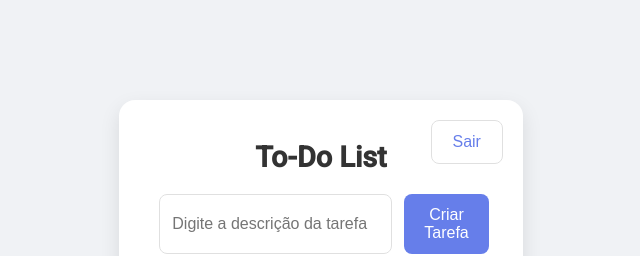
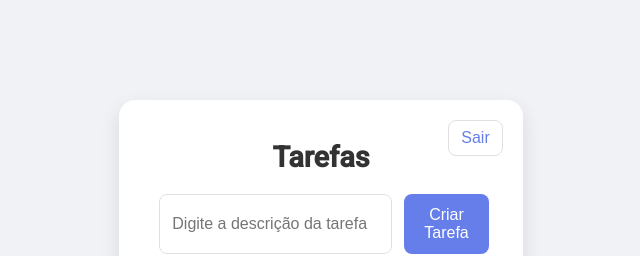
Before and after one commit to alexsander-coder/frontEndAuthDeMaria, a React (Vite) app: page /todo in a window 1280 px wide. Shown: the top 256 px of the page, without its empty margins (319-959 px from the left). Built offline with nearby package versions, Linux system fonts and the light colour scheme; no server answers; sample sign-in values are in the browser's storage.

Commit message:
refactor edit task

```diff
--- a/src/pages/task/ToDoList.css
+++ b/src/pages/task/ToDoList.css
@@ -1,37 +1,16 @@
-@import url('https://fonts.googleapis.com/css2?family=Roboto:wght@300;400;500&display=swap');
-
-* {
-  box-sizing: border-box;
-}
-
-body {
-  margin: 0;
-  font-family: 'Roboto', sans-serif;
-  background: #f0f2f5;
-  display: flex;
-  justify-content: center;
-  align-items: center;
-  min-height: 100vh;
-  position: relative;
-}
-
 .todo-container {
   width: 90%;
   max-width: 600px;
   height: 600px;
-  overflow-y: auto;
-  -ms-overflow-style: none;
-  scrollbar-width: none;
   background: #fff;
   border-radius: 16px;
   box-shadow: 0 8px 20px rgba(0, 0, 0, 0.1);
   padding: 40px;
   margin: 2rem auto;
   position: relative;
-}
-
-.todo-container::-webkit-scrollbar {
-  display: none;
+  display: flex;
+  flex-direction: column;
+  overflow: hidden;
 }
 
 .todo-container h2 {
@@ -43,16 +22,24 @@ body {
 
 .logout-btn {
   background: transparent;
-  border: none;
   color: #667eea;
-  font-size: 0.9rem;
+  font-size: 1rem;
   position: absolute;
   top: 20px;
   right: 20px;
   cursor: pointer;
-  transition: color 0.3s;
+  border: 1px solid #e0e0e0;
+  border-radius: 8px;
+  padding: 8px 12px;
+  transition: background-color 0.3s, color 0.3s;
 }
 
+.logout-btn:hover {
+  background-color: #ff7a7a;
+  color: #fff;
+}
+
+/* Área de input para criar tarefa */
 .task-input {
   display: flex;
   gap: 12px;
@@ -114,6 +101,8 @@ ul {
   list-style: none;
   padding: 0;
   margin: 0;
+  overflow-y: auto;
+  flex-grow: 1;
 }
 
 .task-item {
@@ -156,76 +145,79 @@ ul {
   color: #556cd6;
 }
 
-
-
-
-
-
-
-
-
-.todo-container {
-  width: 90%;
-  max-width: 600px;
-  height: 600px;
-  background: #fff;
-  border-radius: 16px;
-  box-shadow: 0 8px 20px rgba(0, 0, 0, 0.1);
-  padding: 40px;
-  margin: 2rem auto;
-  position: relative;
+/* Estilos do Modal */
+.modal-overlay {
+  position: fixed;
+  top: 0;
+  left: 0;
+  width: 100%;
+  height: 100%;
+  background: rgba(0, 0, 0, 0.5);
   display: flex;
-  flex-direction: column;
+  justify-content: center;
+  align-items: center;
+  z-index: 1000;
 }
 
-.logout-btn {
-  background: transparent;
-  color: #667eea;
-  font-size: 0.9rem;
-  position: absolute;
-  top: 20px;
-  right: 20px;
-  cursor: pointer;
-  transition: color 0.3s;
-  flex: 1;
-  padding: 12px;
-  border: 1px solid #e0e0e0;
+.modal {
+  background: #fff;
   border-radius: 8px;
-  font-size: 1rem;
-  transition: border-color 0.3s ease;
-  width: 72px;
+  padding: 20px;
+  max-width: 400px;
+  width: 90%;
+  box-shadow: 0 8px 16px rgba(0, 0, 0, 0.2);
 }
 
-.logout-btn:hover {
-  color: white;
-  background-color: #ff7a7a;
+.modal h3 {
+  margin-top: 0;
+  font-size: 1.2rem;
+  color: #333;
 }
 
-
-.todo-container ul {
-  flex-grow: 1;
-  max-height: 100%;
-  overflow-y: auto;
-
-  -ms-overflow-style: none;
-  scrollbar-width: none;
-  margin: 0;
-  padding: 0;
+.modal input {
+  width: 100%;
+  padding: 12px;
+  border: 1px solid #ddd;
+  border-radius: 4px;
+  font-size: 1rem;
+  margin-bottom: 20px;
+  transition: border-color 0.3s;
 }
 
-.todo-container ul::-webkit-scrollbar {
-  display: none;
+.modal input:focus {
+  border-color: #667eea;
+  outline: none;
 }
 
-.task-item {
+.modal-buttons {
   display: flex;
-  align-items: center;
-  justify-content: space-between;
-  padding: 12px;
-  border-bottom: 1px solid #f0f0f0;
+  justify-content: flex-end;
+  gap: 10px;
+}
+
+.modal-buttons button {
+  padding: 8px 16px;
+  border: none;
+  border-radius: 4px;
+  cursor: pointer;
+  font-size: 0.9rem;
   transition: background-color 0.3s;
 }
 
-.task-item:hover {
-  background-color: #f9f9f9;
+.modal-buttons button:first-child {
+  background-color: #667eea;
+  color: #fff;
 }
+
+.modal-buttons button:first-child:hover {
+  background-color: #556cd6;
+}
+
+.modal-buttons button:last-child {
+  background-color: #ddd;
+  color: #333;
+}
+
+.modal-buttons button:last-child:hover {
+  background-color: #ccc;
+}
--- a/src/pages/task/ToDoList.tsx
+++ b/src/pages/task/ToDoList.tsx
@@ -2,32 +2,32 @@ import React, { useState, useEffect } from 'react';
 import axios from 'axios';
 import { useNavigate } from 'react-router-dom';
 import './ToDoList.css';
-// import { isAuthenticated } from '../utils/auth';
 
 const API_URL = 'http://localhost:3000/tasks';
-//teste fixo
-// const USER_ID = 3;
-
 
 const getUserIdFromToken = () => {
   const token = localStorage.getItem('access_token');
   if (!token) return null;
-
+  try {
     const decoded: any = JSON.parse(atob(token.split('.')[1]));
     return decoded.sub;
+  } catch (error) {
+    console.error("Erro ao decodificar o token:", error);
+    return null;
+  }
 };
-
 
 const ToDoList: React.FC = () => {
   const navigate = useNavigate();
   const [tasks, setTasks] = useState<any[]>([]);
   const [newTaskDescription, setNewTaskDescription] = useState('');
   const [filter, setFilter] = useState('todos');
+  const [editingTask, setEditingTask] = useState<{ id: number; description: string } | null>(null);
   const userId = getUserIdFromToken();
 
   useEffect(() => {
     if (!userId) {
-      navigate('/login'); // se nao estiver autenticado redireciona para o login
+      navigate('/login');
     } else {
       fetchTasks();
     }
@@ -35,139 +35,122 @@ const ToDoList: React.FC = () => {
 
   const fetchTasks = async () => {
     if (!userId) return;
-
     try {
       const token = localStorage.getItem('access_token');
-      const response = await axios.get(`http://localhost:3000/tasks/${userId}`, {
+      const response = await axios.get(`${API_URL}/${userId}`, {
         headers: {
-          Authorization: `Bearer ${token}`,
+          Authorization: `Bearer ${token}`
         },
-        params: { status: filter },
+        params: { status: filter }
       });
       setTasks(response.data);
     } catch (error) {
-      console.error('Erro ao buscar tarefas:', error);
+      console.error("Erro ao buscar tarefas:", error);
     }
   };
 
   const handleCreateTask = async () => {
     if (newTaskDescription.trim()) {
-      const userId = getUserIdFromToken();
       if (!userId) {
-        console.error('Usuário não autenticado');
+        console.error("Usuário não autenticado");
         return;
       }
-
       try {
         const token = localStorage.getItem('access_token');
         await axios.post(API_URL, {
           description: newTaskDescription,
-          userId: userId,
+          userId: userId
         }, {
           headers: {
-            Authorization: `Bearer ${token}`,
-          },
+            Authorization: `Bearer ${token}`
+          }
         });
         setNewTaskDescription('');
         fetchTasks();
       } catch (error) {
-        console.error('Erro ao criar tarefa:', error);
+        console.error("Erro ao criar tarefa:", error);
       }
     }
   };
 
   const handleToggleCompletion = async (id: number, currentStatus: boolean) => {
-    console.log('Botão clicado! ID:', id, 'Status atual:', currentStatus);
-
     try {
       const token = localStorage.getItem('access_token');
-
       await axios.patch(`${API_URL}/toggle/${id}`, {}, {
         headers: {
-          Authorization: `Bearer ${token}`,
-        },
+          Authorization: `Bearer ${token}`
+        }
       });
-
       fetchTasks();
     } catch (error) {
-      console.error('Erro ao alternar conclusão:', error);
+      console.error("Erro ao alternar conclusão:", error);
     }
   };
-
 
   const handleReopenTask = async (id: number) => {
     try {
       const token = localStorage.getItem('access_token');
       await axios.patch(`${API_URL}/toggle/${id}`, {}, {
         headers: {
-          Authorization: `Bearer ${token}`,
-        },
+          Authorization: `Bearer ${token}`
+        }
       });
-
       fetchTasks();
     } catch (error) {
-      console.error('Erro ao reabrir tarefa:', error);
+      console.error("Erro ao reabrir tarefa:", error);
     }
   };
 
-
-
-
-
-
   const handleDeleteTask = async (id: number) => {
-    const userId = getUserIdFromToken();
     if (!userId) {
-      console.error('Usuário não autenticado');
+      console.error("Usuário não autenticado");
       return;
     }
-
     try {
       const token = localStorage.getItem('access_token');
       await axios.delete(`${API_URL}/${id}`, {
         headers: {
-          Authorization: `Bearer ${token}`,
+          Authorization: `Bearer ${token}`
         },
-        data: { userId: userId },
+        data: { userId: userId }
       });
       fetchTasks();
     } catch (error) {
-      console.error('Erro ao excluir tarefa:', error);
+      console.error("Erro ao excluir tarefa:", error);
     }
   };
 
+  const openEditModal = (id: number, description: string) => {
+    setEditingTask({ id, description });
+  };
 
-  const handleEditTask = async (id: number, description: string) => {
-    const newDescription = prompt('Editar Tarefa', description);
-    if (newDescription !== null) {
-      const userId = getUserIdFromToken(); // id do usuario do token jwrt
+  const handleEditSubmit = async () => {
+    if (!editingTask) return;
     if (!userId) {
-        console.error('Usuário não autenticado');
+      console.error("Usuário não autenticado");
       return;
     }
-
     try {
       const token = localStorage.getItem('access_token');
-        await axios.patch(`${API_URL}/${id}`, {
-          description: newDescription,
+      await axios.patch(`${API_URL}/${editingTask.id}`, {
+        description: editingTask.description,
         status: 'pendente',
-          userId: userId,
+        userId: userId
       }, {
         headers: {
-            Authorization: `Bearer ${token}`,
-          },
+          Authorization: `Bearer ${token}`
+        }
       });
+      setEditingTask(null);
       fetchTasks();
     } catch (error) {
-        console.error('Erro ao editar tarefa:', error);
-      }
+      console.error("Erro ao editar tarefa:", error);
     }
   };
 
-
-  // useEffect(() => {
-  //   fetchTasks();
-  // }, [filter]);
+  const handleEditCancel = () => {
+    setEditingTask(null);
+  };
 
   const filteredTasks = tasks.filter((task: any) => {
     if (filter === 'todos') return true;
@@ -183,10 +166,8 @@ const ToDoList: React.FC = () => {
 
   return (
     <div className="todo-container">
-      <h2>To-Do List</h2>
-
+      <h2>Tarefas</h2>
       <button className="logout-btn" onClick={handleLogout}>Sair</button>
-
 
       <div className="task-input">
         <input
@@ -208,25 +189,15 @@ const ToDoList: React.FC = () => {
         {filteredTasks.length > 0 ? (
           filteredTasks.map((task: any) => (
             <li key={task.id} className="task-item">
-              <span
-                className={`task-description ${task.completed ? 'completed' : ''}`}
-              >
+              <span className={`task-description ${task.completed ? 'completed' : ''}`}>
                 {task.description}
               </span>
-
-              {task.completed && (
-                <button onClick={() => handleReopenTask(task.id)}>
-                  Reabrir
-                </button>
+              {task.completed ? (
+                <button onClick={() => handleReopenTask(task.id)}>Reabrir</button>
+              ) : (
+                <button onClick={() => handleToggleCompletion(task.id, task.completed)}>Concluir</button>
               )}
-
-              {!task.completed && (
-                <button onClick={() => handleToggleCompletion(task.id, task.completed)}>
-                  Concluir
-                </button>
-              )}
-
-              <button onClick={() => handleEditTask(task.id, task.description)}>Editar</button>
+              <button onClick={() => openEditModal(task.id, task.description)}>Editar</button>
               <button onClick={() => handleDeleteTask(task.id)}>Excluir</button>
             </li>
           ))
@@ -234,6 +205,25 @@ const ToDoList: React.FC = () => {
           <p>Não há tarefas para mostrar.</p>
         )}
       </ul>
+
+      {editingTask && (
+        <div className="modal-overlay">
+          <div className="modal">
+            <h3>Editar Tarefa</h3>
+            <input
+              type="text"
+              value={editingTask.description}
+              onChange={(e) =>
+                setEditingTask({ ...editingTask, description: e.target.value })
+              }
+            />
+            <div className="modal-buttons">
+              <button onClick={handleEditSubmit}>Salvar</button>
+              <button onClick={handleEditCancel}>Cancelar</button>
+            </div>
+          </div>
+        </div>
+      )}
     </div>
   );
 };
```
Lines whose indentation alone changed are shown as unchanged.
